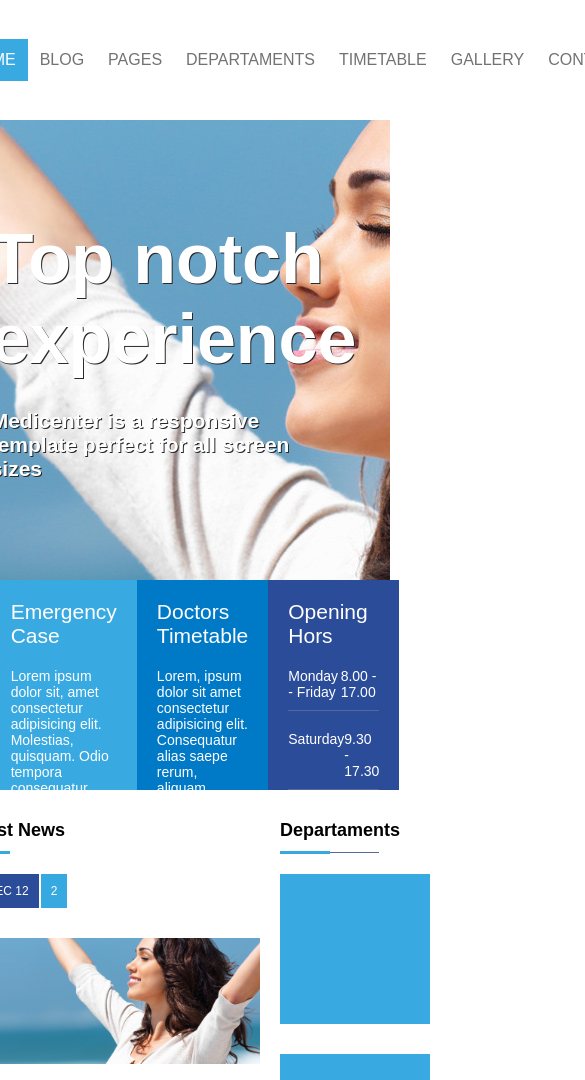
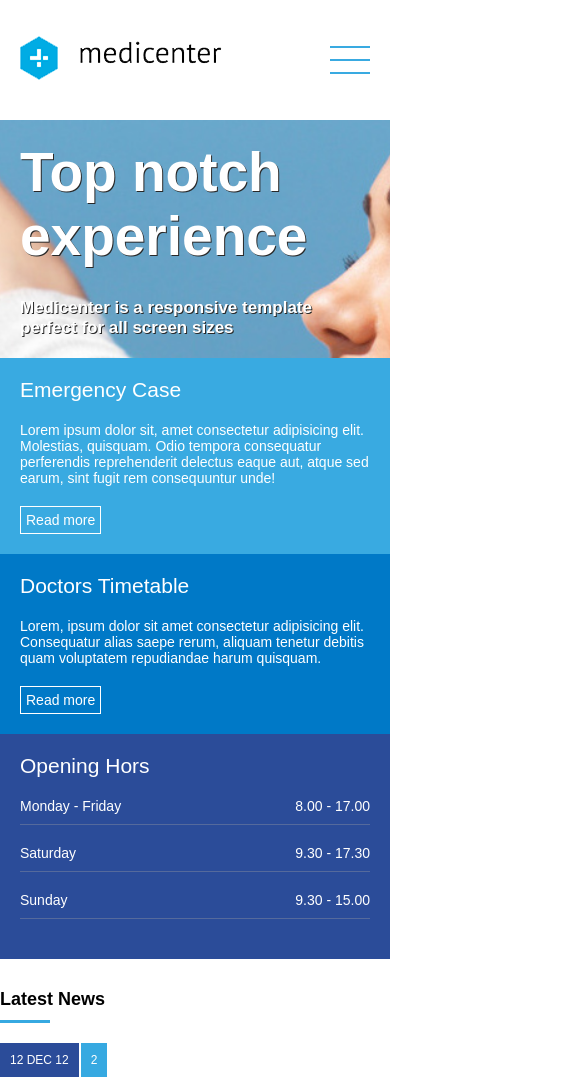
Before and after one commit to BrenoKFA/projeto-site-flexbox, a plain HTML site: page index.html in a window 390 px wide. Shown: the top 1080 px of the page, 585 px wide, since content can reach past the window. Drawn offline with Linux system fonts and the light colour scheme.

Commit message:
finalizado

```diff
--- a/index.html
+++ b/index.html
@@ -6,6 +6,8 @@
     <meta name="viewport" content="width=device-width, initial-scale=1.0">
     <title>Document</title>
     <link rel="stylesheet" href="style.css">
+    <link rel="stylesheet" href="media-query.css">
+    <script src="script.js" defer></script>
 </head>
 <body>
     <header>
@@ -16,14 +18,18 @@
 
             <div class="menu">
                 <nav>
+                    <div class="menu-mobile" onclick="menu()">
+                        <div class="mm-line"></div>
+                        <div class="mm-line"></div>
+                        <div class="mm-line"></div>
+                    </div>
                     <ul>
                         <li class="active"><a href="#">Home</a></li>
-                        <li><a href="#">Blog</a></li>
-                        <li><a href="#">Pages</a></li>
-                        <li><a href="#">Departaments</a></li>
-                        <li><a href="#">Timetable</a></li>
-                        <li><a href="#">Gallery</a></li>
-                        <li><a href="#">Contact</a></li>
+                        <li><a href="#">Home</a></li>
+                        <li><a href="#">Home</a></li>
+                        <li><a href="#">Home</a></li>
+                        <li><a href="#">Home</a></li>
+                        <li><a href="#">Home</a></li>
                     </ul>
                 </nav>
             </div>
--- /dev/null
+++ b/media-query.css
@@ -0,0 +1,72 @@
+@charset "UTF-8";
+
+@media (max-width: 600px) {
+    .banner-headline {
+        padding: 20px;
+    }
+
+    .banner-headline h1 {
+        font-size: 55px;
+    }
+
+    .banner-headline h2 {
+        font-size: 17px;
+    }
+
+    .banner-options {
+        height: auto;
+        flex-direction: column;
+    }
+
+    .container {
+        flex-direction: column;
+    }
+
+    #banner {
+        height: auto;
+    }
+
+    .footer-menu {
+        flex-direction: column;
+    }
+
+    .footer-area {
+        flex-direction: column;
+        padding: 20px;
+    }
+
+    .footer-copy {
+        padding-left: 20px;
+    }
+
+    header .container {
+        flex-direction: row;
+    }
+
+    header {
+        height: auto;
+    }
+
+    nav ul {
+        flex-direction: column;
+        display: none;
+        position: absolute;
+        left: 0;
+        width: 100%;
+        background-color: #fff;
+    }
+
+    .logo {
+        padding-left: 20px;
+    }
+
+    .menu-mobile {
+        display: flex;
+        flex-direction: column;
+        justify-content: space-around;
+    }
+
+    .menu-mobile:hover {
+        cursor: pointer;
+    }
+}
--- /dev/null
+++ b/script.js
@@ -0,0 +1,8 @@
+function menu() {
+    let click = document.querySelector('.menu-mobile')
+    if (document.querySelector('.menu nav ul').style.display == 'flex') {
+        document.querySelector('.menu nav ul').style.display = 'none'
+    } else {
+        document.querySelector('.menu nav ul').style.display = 'flex'
+    }
+}
--- a/style.css
+++ b/style.css
@@ -366,7 +366,19 @@ footer .widget-title-text {
     color: #ffffff77;
 }
 
-span{
+span {
     font-size: 11px;
     color: #39aae1;
 }
+
+.menu-mobile {
+    display: none;
+    width: 40px;
+    height: 40px;
+    margin: 40px 20px 40px 0px;
+}
+
+.mm-line {
+    height: 2px;
+    background-color: #39aae1;
+}
```
